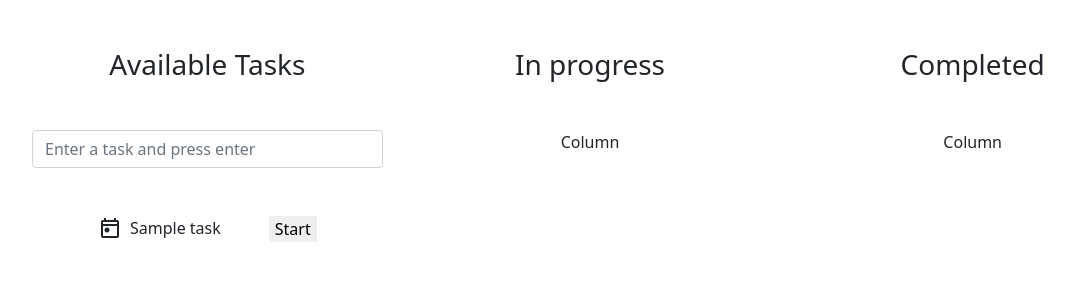
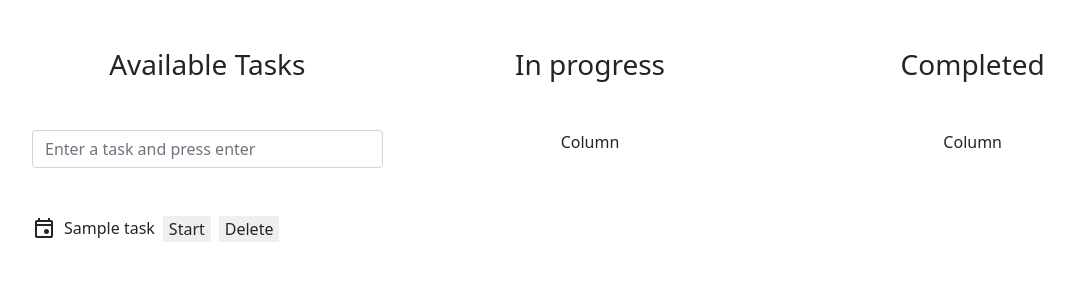
Before and after one commit to lasanthamudalige/todo-list-flask, a Flask app: template templates/index.html in a window 1280 px wide. Shown: the part 50-350 px from the top of the page, without its empty margins (50-1124 px from the left). Run offline with Flask 2, Linux system fonts and the light colour scheme; the template is opened without the code that fills it: most values are stand-ins (such as "Sample title", 1, 10 or a date in 2020); some libraries are stand-ins or nearby versions.

Commit message:
implement start delete function to new tasks

```diff
--- a/templates/index.html
+++ b/templates/index.html
@@ -13,17 +13,18 @@
         <div class="row text-center">
           <div class="col me-2">
             <h3 class="mb-5">Available Tasks</h3>
-                <form action="/add_task" method="post">
+                <form action="/add_new_task" method="post">
                     <div class="mb-5">
                         <input type="text" class="form-control" name="new-task" placeholder="Enter a task and press enter" aria-describedby="addTask">
                     </div>
                 </form>
-                <form action="/add_to_progress", method="post">
+                <div class="mb-5 text-start">
                 {% for task in tasks %}
-                  <p class="d-inline-flex align-content-between"><span class="material-symbols-outlined me-2">today</span>
-                    {{ task.task }} <button class="border-0 ms-5" type="submit">Start</button></p>
+                <p class="d-inline-flex align-content-between">
+                  <span class="material-symbols-outlined me-2">event</span>{{ task.name }}
+                  <button class="border-0 btn-outline-light ms-2"><a class="text-decoration-none text-dark" href="{{ url_for('add_to_progress', task_id=task.id ) }}">Start</a></button><button class="border-0 btn-outline-light ms-2"><a class="text-decoration-none text-dark" href="{{ url_for('delete_new_task', task_id=task.id ) }}">Delete</a></button></p><br>
                 {% endfor %}
-              </form>
+              </div>
           </div>
           <div class="col">
             <h3 class="mb-5">In progress</h3>
```
